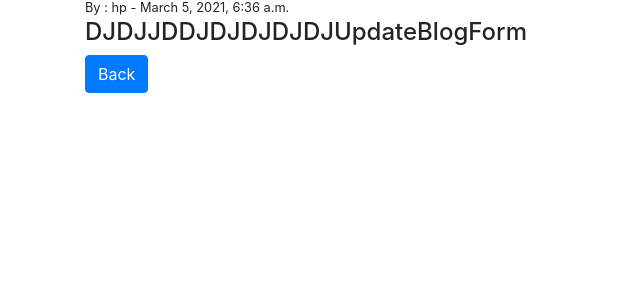
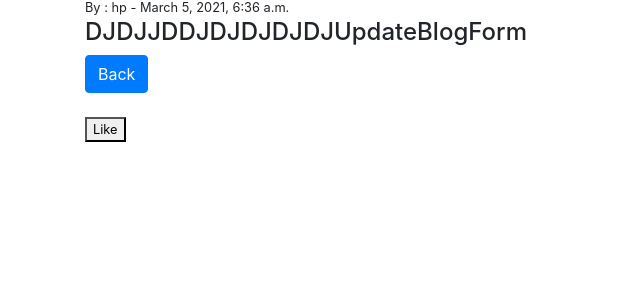
Before and after one commit to akashkushwaha02/finance4india, a Django app: page /details/1 in a window 1280 px wide. Shown: the part 141-441 px from the top of the page, without its empty margins (0-640 px from the left). Run offline with Django 3.2, Linux system fonts and the light colour scheme; data comes from the database, SQL or seed files in the repository; some libraries are stand-ins or nearby versions.

Commit message:
like button

```diff
--- a/blog/templates/blog/details.html
+++ b/blog/templates/blog/details.html
@@ -21,4 +21,11 @@
 <a href='{% url "home" %}' style="text-decoration: none;">
 <button class="btn btn-primary" name="back">Back</button>
 </a>
+<br/> <br />
+
+<form method="POST" action="{% url 'like_post' blog.pk %}">
+    {% csrf_token %}
+
+    <button>Like </button>
+</form>
 {% endblock %}
```
